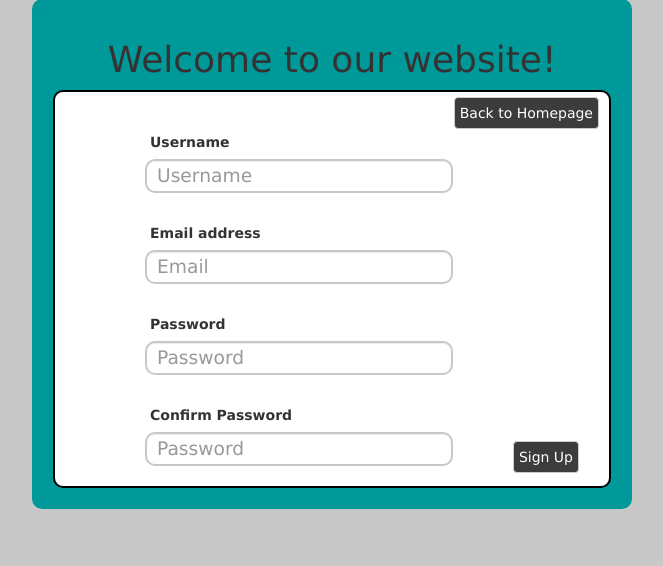
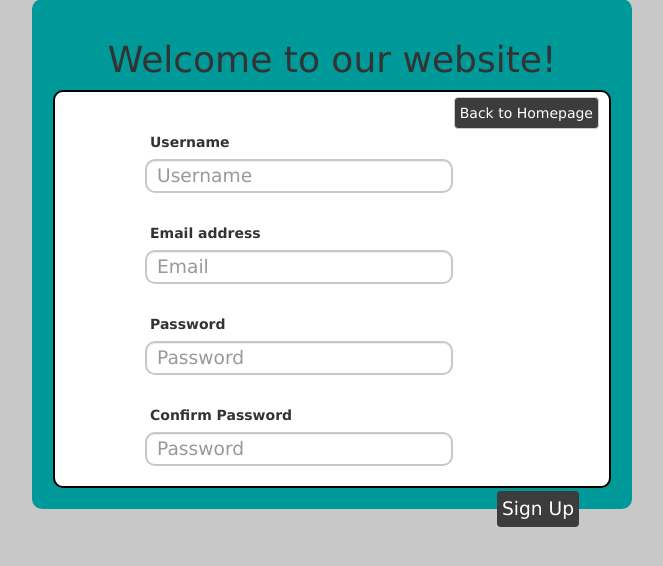
Before and after one commit to oconnj01/Webdev, a PHP site: page /SignUp.html in a window 1280 px wide. Shown: the part 31-597 px from the top of the page, without its empty margins (308-971 px from the left). Run offline with PHP 8.4, Linux system fonts and the light colour scheme; some libraries are stand-ins or nearby versions.

```diff
--- a/SharedProject1/Profile/Profile.html
+++ b/SharedProject1/Profile/Profile.html
@@ -38,7 +38,7 @@
                 </form>
 
                 <ul class="nav navbar-nav">
-                    <li><a href="Profile/Profile.html">Profile</a></li>
+                    <li><a href="Profile.html">Profile</a></li>
                     <li><a href="../Shopping/Shopping.html">Shopping</a></li>
                     <li><a href="../About.html">About</a></li>
                 </ul>
--- a/SharedProject1/RegisterLogin/SignIn.html
+++ b/SharedProject1/RegisterLogin/SignIn.html
@@ -25,9 +25,10 @@
             </div>
 
             <!--<a href="Profile.html" class="btn btn-default">Login</a>-->
-            <a href="SignUp2.html" class="btn btn-default" id="signUpButton">Sign up</a>
+
             <input type="submit" name="submit" value="Sign In" class="btn btn-default" id="signInButton" />
-        </div>
+			<a href="SignUp2.html" class="btn btn-default" id="signUpButton" style="text-decoration: none">Sign up</a>
+	   </div>
     </form>
 
     <p>
--- a/SharedProject1/RegisterLogin/SignUp.css
+++ b/SharedProject1/RegisterLogin/SignUp.css
@@ -63,19 +63,27 @@ input[type=text], input[type=email], input[type=password]:focus{
     padding: 5px;
     background-color: #3c3c3c;
     color: white;
+	text-decoration: none;
 }
 
 #signUpButton{
     float: right;
     margin-right: 30px;
-    position: relative;
-    top: -50px;
+
+	margin-bottom: 10px;
+    border: none;
+	font-size: 14pt;
+
 }
 
 #homepageButton{
     float: right;
     margin-right: 10px;
     margin-bottom: 30px;
+}
+
+a{
+	 text-decoration: none;
 }
 
 .btn:hover{
```
Also changed, not shown: SharedProject1/RegisterLogin/SignIn.css (+13 -3 lines).
